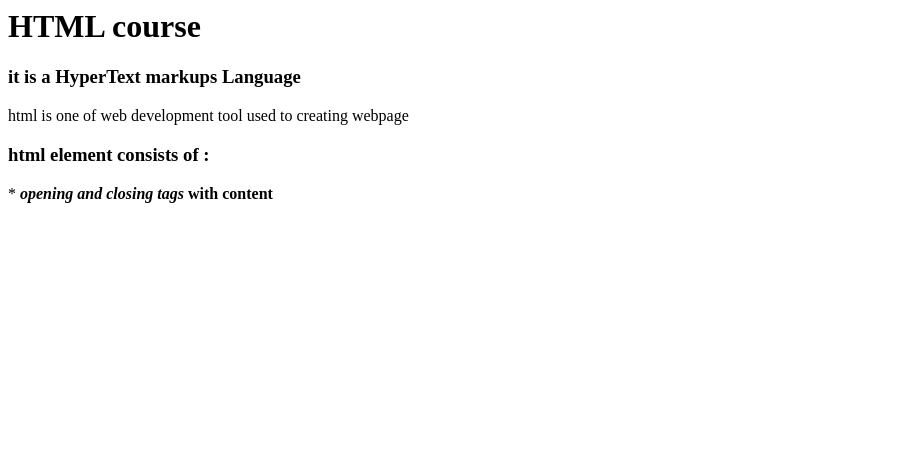
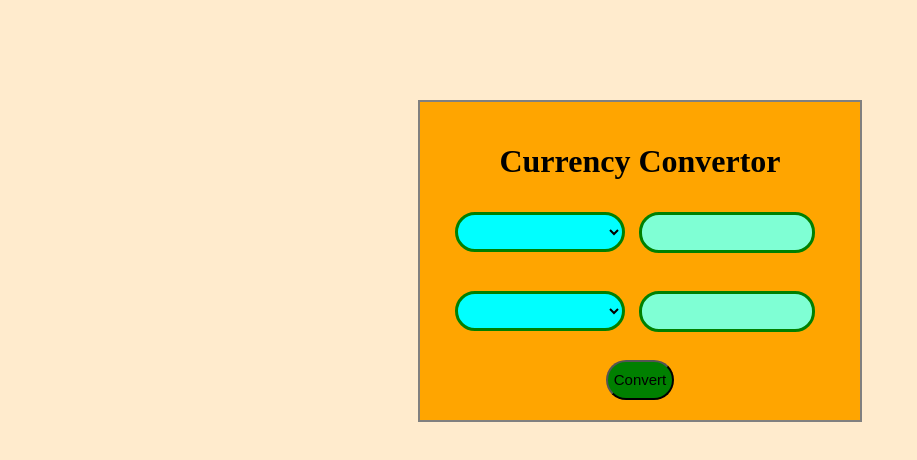
Before and after one commit to boopathiselvangithub/html_css_javascript, a plain HTML site: page index.html in a window 1280 px wide. Shown: the whole page, without its empty margins (0-917 px from the left). Drawn offline with Linux system fonts and the light colour scheme; no server answers.

Commit message:
projects

```diff
--- a/index.html
+++ b/index.html
@@ -1,12 +1,31 @@
+<!DOCTYPE html>
 <html>
-    <head>
-       <title> This is my own website</title>
-    </head>
-    <body>
-      <h1>HTML course</h1>
-      <h3>it is a HyperText markups Language</h3>
-      <p> html is one of web development tool used to creating webpage</p>
-      <h3>html element consists of :</h3>
-      <p>     *<b> <i>opening and closing tags</i> with content</b> </p>
-    </body>
+<head>
+
+    <link rel="stylesheet" href="styles.css">
+    <title>Currency Convertor</title>
+</head>
+<body>
+    <div class="container">
+        <h1>Currency Convertor</h1>
+        <div class="box">
+            <div class="innerbox1">
+                <select name="currency" class="currency">
+
+                </select>
+                <input type="number" name="" id="input">
+            </div><br>
+            <div class="innerbox2">
+                <select name="currency" class="currency"></select>
+                <input type="number" name="" id="result">
+            </div>
+        </div><br>
+        <div class="btn">
+            <button id="btn">Convert</button>
+        </div>
+
+    </div>
+    <script src="script.js"> </script>
+
+</body>
 </html>
--- /dev/null
+++ b/script.js
@@ -0,0 +1,40 @@
+let select=document.querySelectorAll(".currency");
+let input=document.getElementById("input");
+btn=document.getElementById("btn");
+
+const promise=  fetch('https://api.frankfurter.app/currencies');
+promise.then(res=>res.json())
+.then(res=>dropDown(res));
+
+
+console.log(select);
+function dropDown(res){
+    let arr=Object.entries(res);
+    for(let i=0;i<arr.length;i++){
+       opt=`<option id='${arr[i][0]}'>${arr[i][0]}</option>`;
+       select[0].innerHTML+=opt;
+       select[1].innerHTML+=opt;
+    }
+}
+
+btn.addEventListener("click",()=>{
+    let curr1=select[0].value;
+    let curr2=select[1].value;
+    let inputVal=input.value;
+    if(curr1==curr2)
+    alert("Choose different countries..")
+    else
+    converter(curr1,curr2,inputVal);
+})
+
+function converter(curr1,curr2,inputVal){
+    const api = 'api.frankfurter.app';
+    fetch(`https://${api}/latest?amount=${inputVal}&from=${curr1}&to=${curr2}`)
+    .then(res=>res.json())
+    .then(data=>{
+        document.getElementById("result").value=Object.values(data.rates)[0];
+
+    })
+
+
+}
--- /dev/null
+++ b/styles.css
@@ -0,0 +1,43 @@
+body{
+    background-color:blanchedalmond;
+}
+.container{
+    border:2px solid gray;
+    padding:20px;
+    margin:100px auto;
+    width:400px;
+    background-color:orange;
+    text-align: center;
+}
+select{
+    height:40px;
+    width:170px;
+    border-radius:50px;
+    font-family: cursive;
+    background-color: aqua;
+    border:3px solid green;
+}
+input{
+    margin:10px;
+    width:150px;
+    border-radius:20px;
+    background:aquamarine;
+    height:35px;
+    border:3px solid green;
+    font-family:cursive;
+    padding:0 10px;
+}
+.btn{
+    display: flex;
+    justify-content: center;
+}
+#btn{
+    background: green;
+    font-size: 15px;
+    border-radius: 20px;
+    height:40px;
+}
+#btn:hover{
+    font-size:20px;
+    opacity: 0.7;
+}
```
